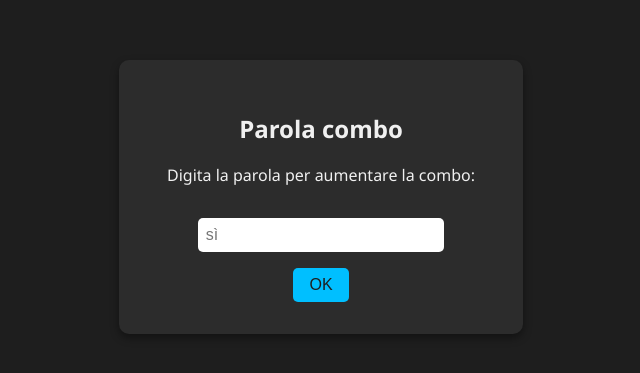
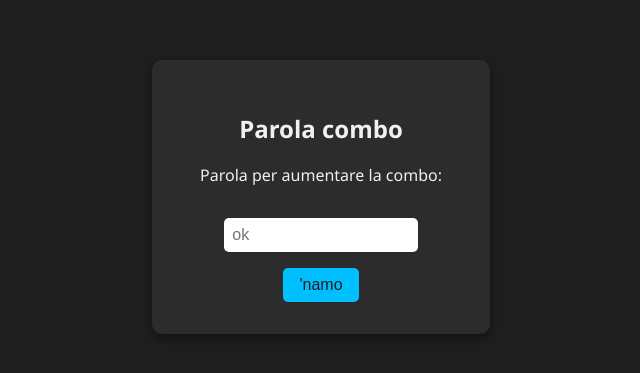
Before and after one commit to DaSquidz/DaSquidz.github.io, a plain HTML site: page index.html in a window 1280 px wide. Shown: the part 195-568 px from the top of the page, without its empty margins (319-959 px from the left). Drawn offline with Linux system fonts and the light colour scheme.

Commit message:
Update index.html

```diff
--- a/index.html
+++ b/index.html
@@ -2,7 +2,7 @@
 <html>
 <head>
   <meta charset="UTF-8">
-  <title>Voice-Controlled Counter</title>
+  <title>Contatore Combo Vocale</title>
   <style>
     :root {
       --bg-color: #1e1e1e;
@@ -72,10 +72,10 @@
 <body>
   <div id="combo-form" class="card">
     <h2>Parola combo</h2>
-    <p>Digita la parola per aumentare la combo:</p>
-    <input id="combo-input" type="text" placeholder="sì">
+    <p>Parola per aumentare la combo:</p>
+    <input id="combo-input" type="text" placeholder="ok">
     <br>
-    <button id="combo-submit">OK</button>
+    <button id="combo-submit">'namo</button>
   </div>
   <div id="counter-container" class="card" style="display: none;">
     <h1 id="counter">0</h1>
@@ -119,7 +119,7 @@
       const recognition = new SpeechRecognition();
       recognition.continuous = true;
       recognition.interimResults = false;
-      recognition.lang = 'en-US';
+      recognition.lang = 'it-IT';
       recognition.onresult = (event) => {
         for (let i = event.resultIndex; i < event.results.length; i++) {
           if (event.results[i].isFinal) {
```
